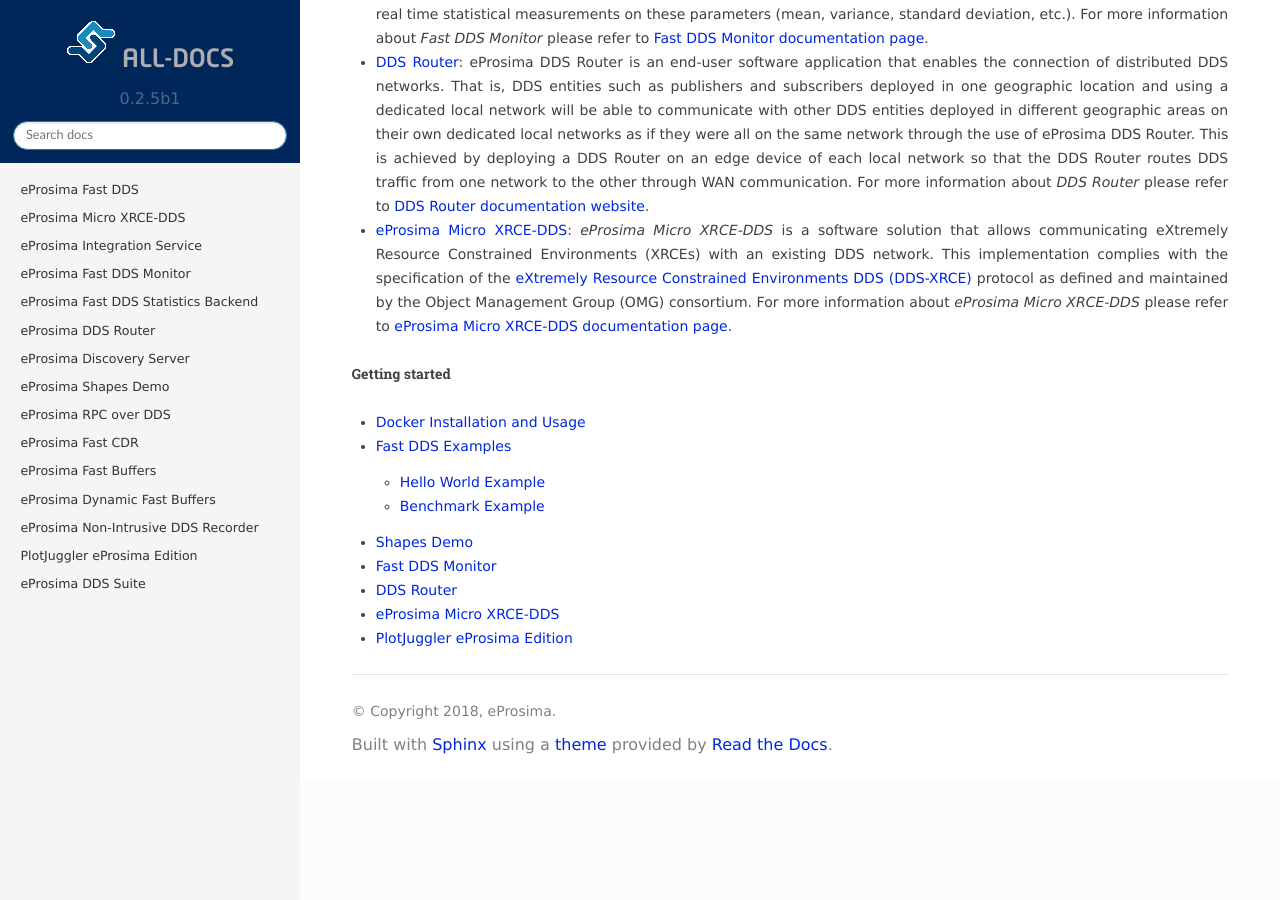
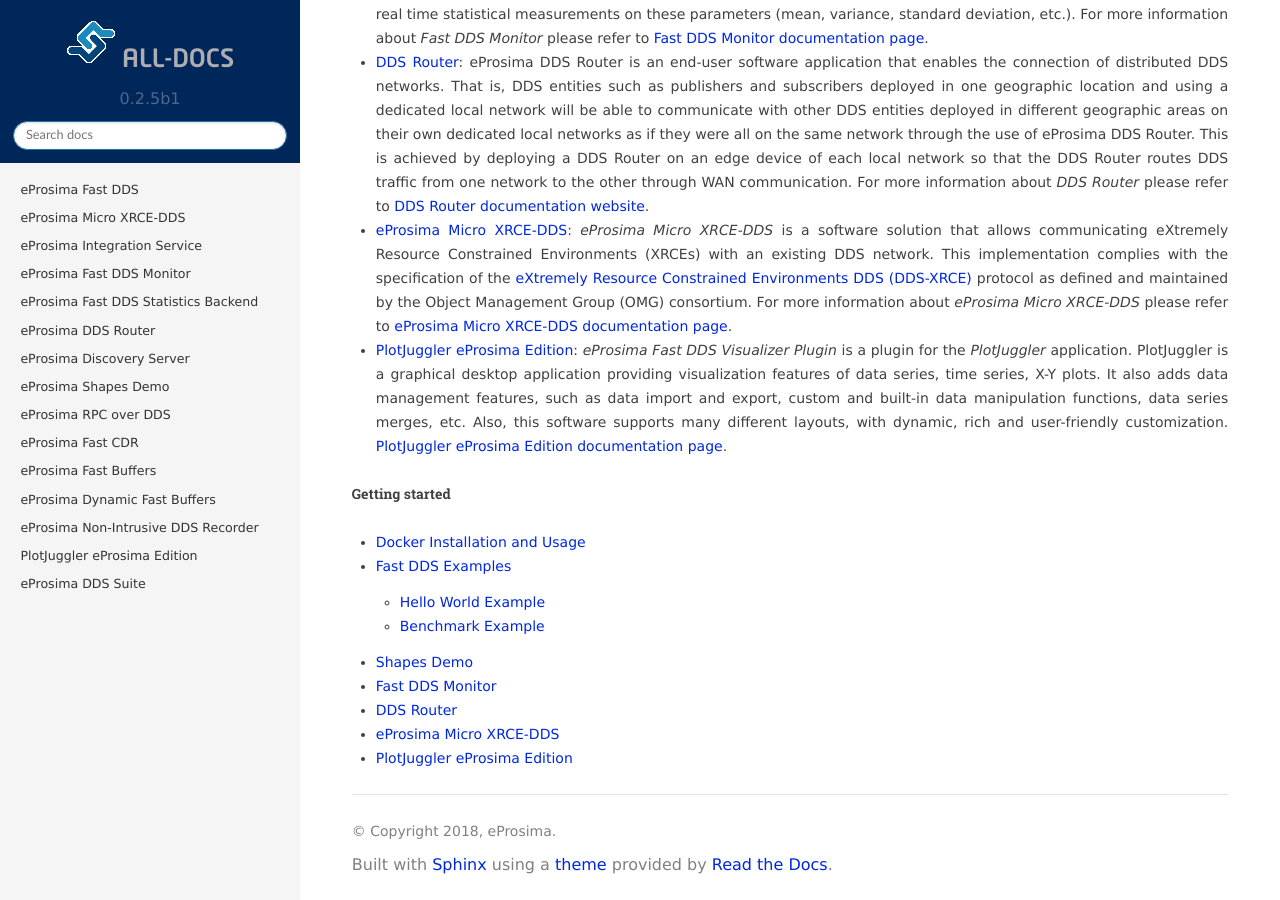
Before and after one commit to eProsima/all-docs, a Sphinx documentation site: the page built from source/dds-suite/intro.rst, in a window 1280 px wide and 900 px high, scrolled down 574 px. Built offline with Sphinx 7.4.7 and the Read the Docs theme 2.0.0, drawn with Linux system fonts in a browser that asks for light colours; the version number is read from the project's files by our own code; before the commit the page ends 1354 px from its top, so only the background shows below that.

Commit message:
Refs #15101: apply suggestions
Signed-off-by: jparisu <javierparis@eprosima.com>

```diff
--- a/source/dds-suite/dds_suite.rst
+++ b/source/dds-suite/dds_suite.rst
@@ -128,7 +128,6 @@
 *eProsima Fast DDS Monitor* User Manual can be located on the `Fast DDS Monitor documentation
 <https://fast-dds-monitor.readthedocs.io/en/latest/rst/user_manual/initialize_monitoring.html>`_.
 
-
 .. _eprosima_dds_router:
 
 DDS Router
@@ -187,15 +186,16 @@
 Inside that client, you can now follow the steps detailed in the `eProsima XRCE-DDS Shapes Demo page
 <https://micro-xrce-dds.docs.eprosima.com/en/latest/shapes_demo.html>`_ to send data to *Shapes Demo*.
 
+.. _plotjuggler_eprosima_edition:
 
 PlotJuggler eProsima Edition
 ----------------------------
 
-To launch the PlotJuggler eProsima Edition, from a terminal run
+To launch the PlotJuggler eProsima Edition, from a terminal run:
 
 .. code-block:: bash
 
  $ plotjuggler
 
-eProsima PlotJuggler eProsima Edition usage information can be located on the `PlotJuggler eProsima Edition User Manual
+eProsima PlotJuggler eProsima Edition usage information can be found on the `PlotJuggler eProsima Edition User Manual
 <https://plotjuggler-fastdds-plugins.readthedocs.io/en/latest/>`_.
--- a/source/dds-suite/intro.rst
+++ b/source/dds-suite/intro.rst
@@ -51,6 +51,15 @@
   For more information about *eProsima Micro XRCE-DDS* please refer to
   `eProsima Micro XRCE-DDS documentation page <https://micro-xrce-dds.docs.eprosima.com/>`_.
 
+- :ref:`PlotJuggler eProsima Edition <plotjuggler_eprosima_edition>`:
+  *eProsima Fast DDS Visualizer Plugin* is a plugin for the *PlotJuggler* application.
+  PlotJuggler is a graphical desktop application providing visualization features
+  of data series, time series, X-Y plots.
+  It also adds data management features, such as data import and export,
+  custom and built-in data manipulation functions, data series merges, etc.
+  Also, this software supports many different layouts, with dynamic, rich and user-friendly customization.
+  `PlotJuggler eProsima Edition documentation page <https://plotjuggler-fastdds-plugins.readthedocs.io>`_.
+
 .. toctree::
     :caption: Getting started
 
--- a/source/docindex.rst
+++ b/source/docindex.rst
@@ -146,9 +146,9 @@
 `PlotJuggler eProsima Edition`_
 ----------------------------------------
 
-*PlotJuggler eProsima Edition* is a tool based on PlotJuggler application to visualize DDS data by subscribing
-to selected topics in a DDS network.
-It uses Dynamic Types to introspect the data types and generate time series for every value in the topic.
+*PlotJuggler eProsima Edition* is a tool to visualize DDS data by subscribing to selected topics
+in a DDS network based on PlotJuggler.
+It uses Fast DDS Dynamic Types to introspect the data types and generate time series for every value in the topic.
 It also supports several features to interact with data series and layouts.
 
 ------------------------------------------------------------------------------------------------------------------------
```
